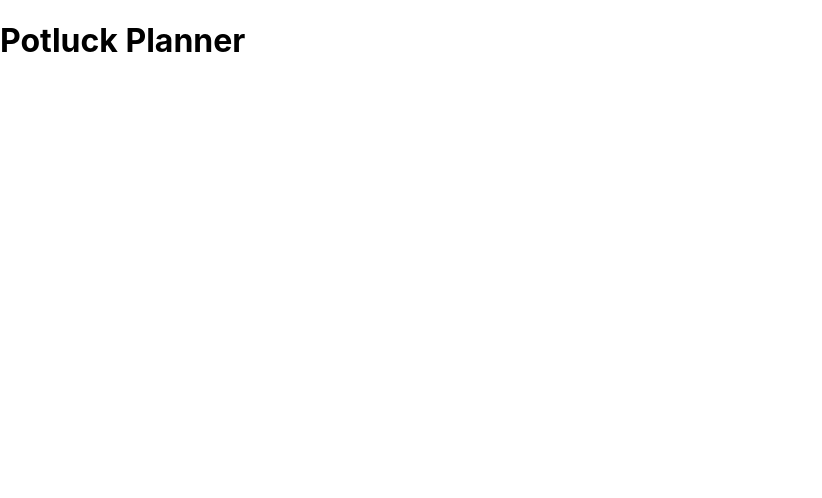
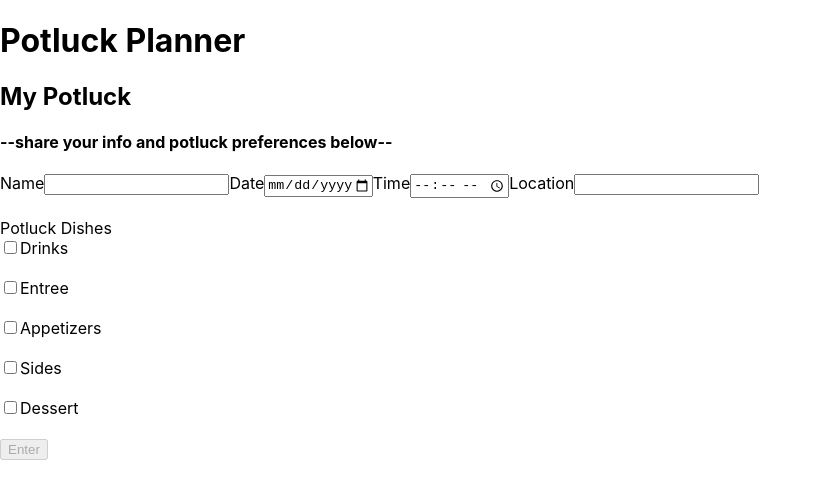
Before and after one commit to Build-Week-Potluck-Plannerr/front-end, a React (Create React App) app in the folder potluck-front-end/: page /potluck in a window 1280 px wide. Shown: the top 498 px of the page, without its empty margins (0-822 px from the left). Built offline with nearby package versions, Linux system fonts and the light colour scheme.

Commit message:
Building Potluck Component

```diff
--- a/potluck-front-end/src/App.js
+++ b/potluck-front-end/src/App.js
@@ -1,5 +1,6 @@
 import React from "react";
 import { BrowserRouter as Router, Route } from "react-router-dom";
+import Potluck from "./components/Potluck";
 
 import Login from "./components/Login";
 import Registration from "./components/Registration";
@@ -17,6 +18,10 @@ function App() {
         <Route path="/register">
           <Registration />
         </Route>
+
+        <Route path='/potluck'>
+          <Potluck />
+        </Route>
       </div>
     </Router>
   );
--- /dev/null
+++ b/potluck-front-end/src/components/Potluck.js
@@ -0,0 +1,95 @@
+import React, { useEffect, useState } from 'react';
+import axios from 'axios';
+
+const Potluck = () => {
+    const defaultState = {
+        name: '',
+        date: '',
+        time: '',
+        location: '',
+        items: false
+    }
+
+    const [host, setHost] = useState([]);
+    const [formState, setFormState] = useState(defaultState);
+    const [errors, setErrors] = useState(defaultState);
+    const [buttonDisabled, setButtonDisabled] = useState(true);
+
+    useEffect(() => {
+        if (formState.name) {
+            setButtonDisabled(!formState.name);
+        }
+    }, [formState]);
+
+    const formSubmit = evt => {
+        evt.preventDefault();
+        console.log('Form Submitted');
+        /* this will need to be updated to the actual api*/
+        axios.post('http://localhost:5000/api/', formState)
+        .then(res => {
+            setHost(res.data)
+            console.log(res.data);
+            console.log('Submit Success', res);
+        })
+        .catch(err => console.log(err));
+    };
+
+    const inputChange = evt => {
+        const value =
+            evt.target.type === "checkbox" ? evt.target.checked : evt.target.value;
+        setFormState({...formState, [evt.target.name]: value});
+    }
+
+    return (
+        <div className='Potluck'>
+            <h2>My Potluck</h2>
+            <h4>--share your info and potluck preferences below--</h4>
+            <form onSubmit={formSubmit}>
+                <label htmlFor='name'>Name</label>
+                <input type='text' name='name' onChange={inputChange} value={formState.name} />
+
+                <label htmlFor='date'>Date</label>
+                <input type='date' min='2021-01-01' max='2025-12-31'  name='date' onChange={inputChange} value={formState.date} />
+
+                <label htmlFor='time'>Time</label>
+                <input type='time' name='time' onChange={inputChange} value={formState.time} />
+
+                <label htmlFor='location'>Location</label>
+                <input type='text' name='location' onChange={inputChange} value={formState.location} />
+                <br></br>
+                <br></br>
+                <label htmlFor='items'>Potluck Dishes</label>
+                <br></br>
+                <div className='Potluck-items'>
+                    <input className='drinks' name='items' type='checkbox' onChange={inputChange} value={formState.items} />
+                        Drinks
+                </div>
+                <br></br>
+                <div>
+                    <input className='entree' name='items' type='checkbox' value='entree'/>
+                    Entree
+                </div>
+                <br></br>
+                <div>
+                    <input className='appetizers' name='items' type='checkbox' value='appetizers'/>
+                    Appetizers
+                </div>
+                <br></br>
+                <div>
+                    <input className='sides' name='items' type='checkbox' value='sides'/>
+                    Sides
+                </div>
+                <br></br>
+                <div>
+                    <input className='desserts' name='items' type='checkbox' value='desserts'/>
+                    Dessert
+                </div>
+                <br></br>
+
+                <button id='submit' disabled={buttonDisabled}>Enter</button>
+            </form>
+        </div>
+    )
+}
+
+export default Potluck;
```
Also changed, not shown: 1 other file (tests, documents, lock files or other folders).
